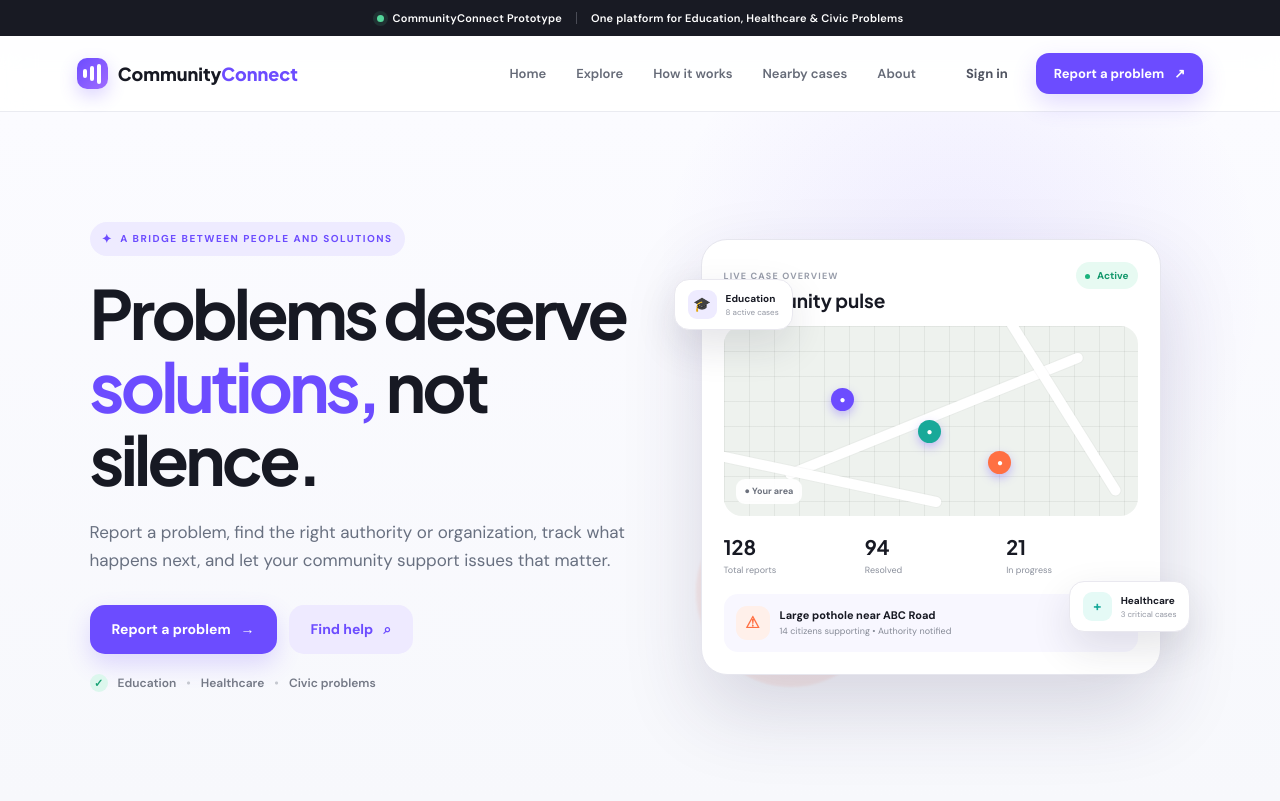
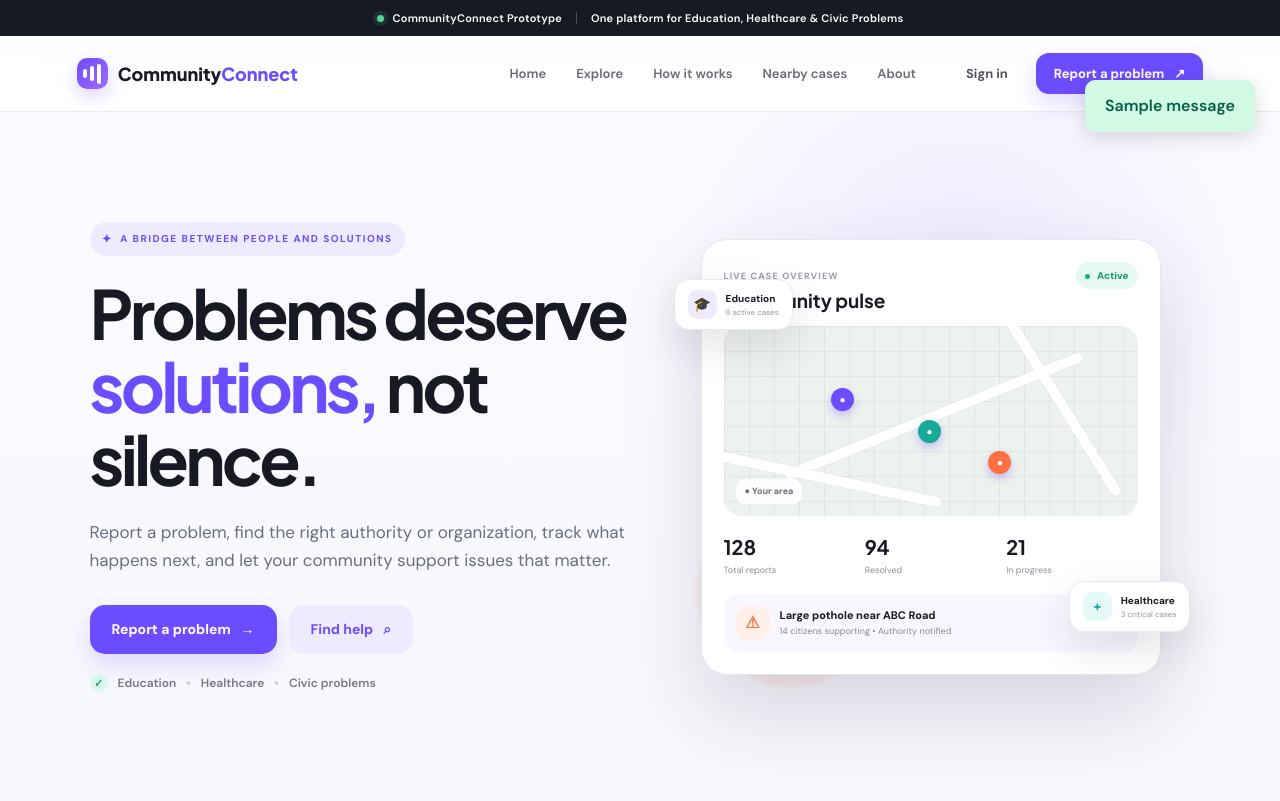
Before and after one commit to PiyushGuptacoder/MPIA_LAB, a Flask app: page / in a window 1280 px wide. Shown: the top 801 px of the page. Run offline with Flask 3, Linux system fonts and the light colour scheme; tables that the repository leaves empty hold one stand-in row (values such as "Sample post"); one stand-in notice (Sample message) is shown.

Commit message:
Add flash messages for user feedback

```diff
--- a/static/styles.css
+++ b/static/styles.css
@@ -299,3 +299,34 @@ textarea {
   border-radius: 6px;
   font-size: 14px;
 }
+
+.flash-message {
+  position: fixed;
+  top: 80px;
+  right: 25px;
+  padding: 14px 20px;
+  border-radius: 10px;
+  font-weight: 600;
+  z-index: 9999;
+  box-shadow: 0 5px 20px rgba(0,0,0,0.15);
+}
+
+.flash-message.success {
+  background: #d1fae5;
+  color: #065f46;
+}
+
+.flash-message.danger {
+  background: #fee2e2;
+  color: #991b1b;
+}
+
+.flash-message.warning {
+  background: #fef3c7;
+  color: #92400e;
+}
+
+.flash-message.info {
+  background: #dbeafe;
+  color: #1e40af;
+}
--- a/templates/index.html
+++ b/templates/index.html
@@ -11,6 +11,15 @@
   <link rel="stylesheet" href="static/styles.css">
 </head>
 <body>
+    {% with messages = get_flashed_messages(with_categories=true) %}
+    {% if messages %}
+      {% for category, message in messages %}
+        <div class="flash-message {{ category }}">
+          {{ message }}
+        </div>
+      {% endfor %}
+    {% endif %}
+  {% endwith %}
   <div class="announcement">
     <span class="pulse-dot"></span>
     <span>CommunityConnect Prototype</span>
```
